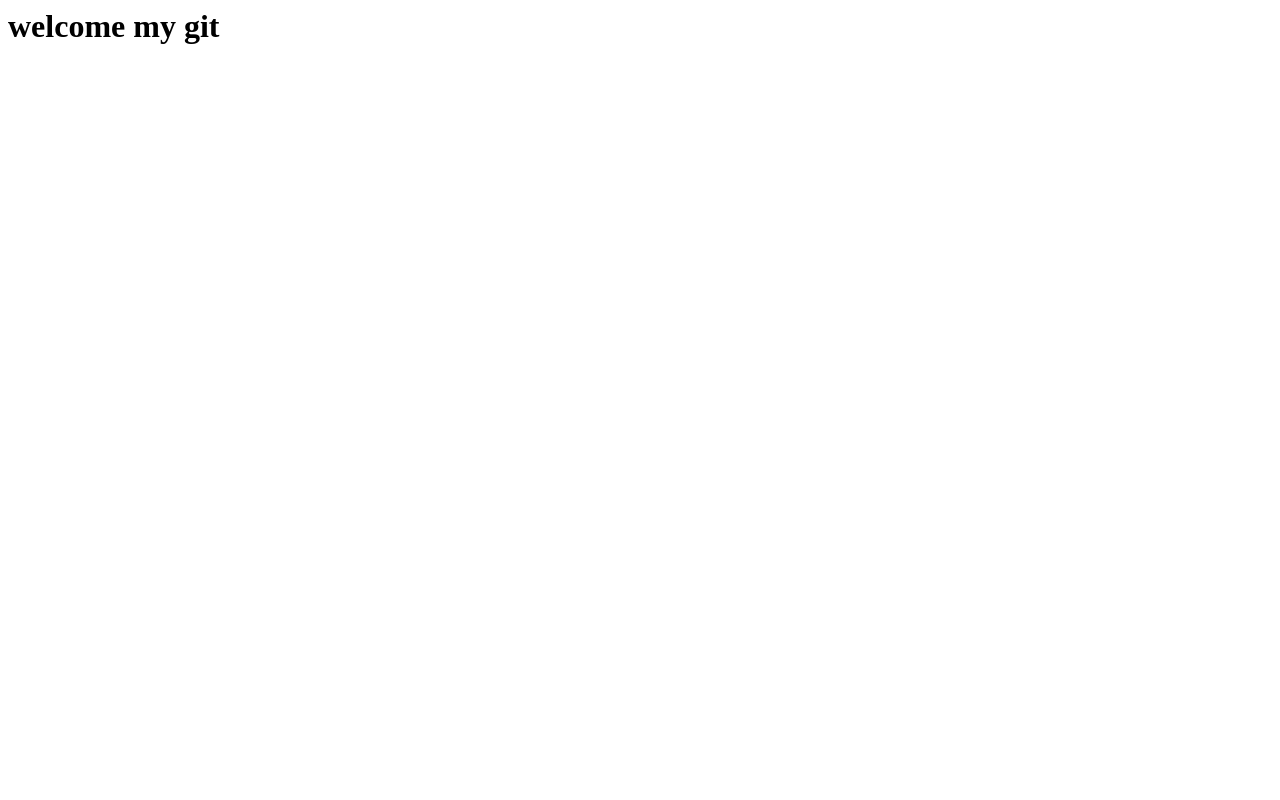
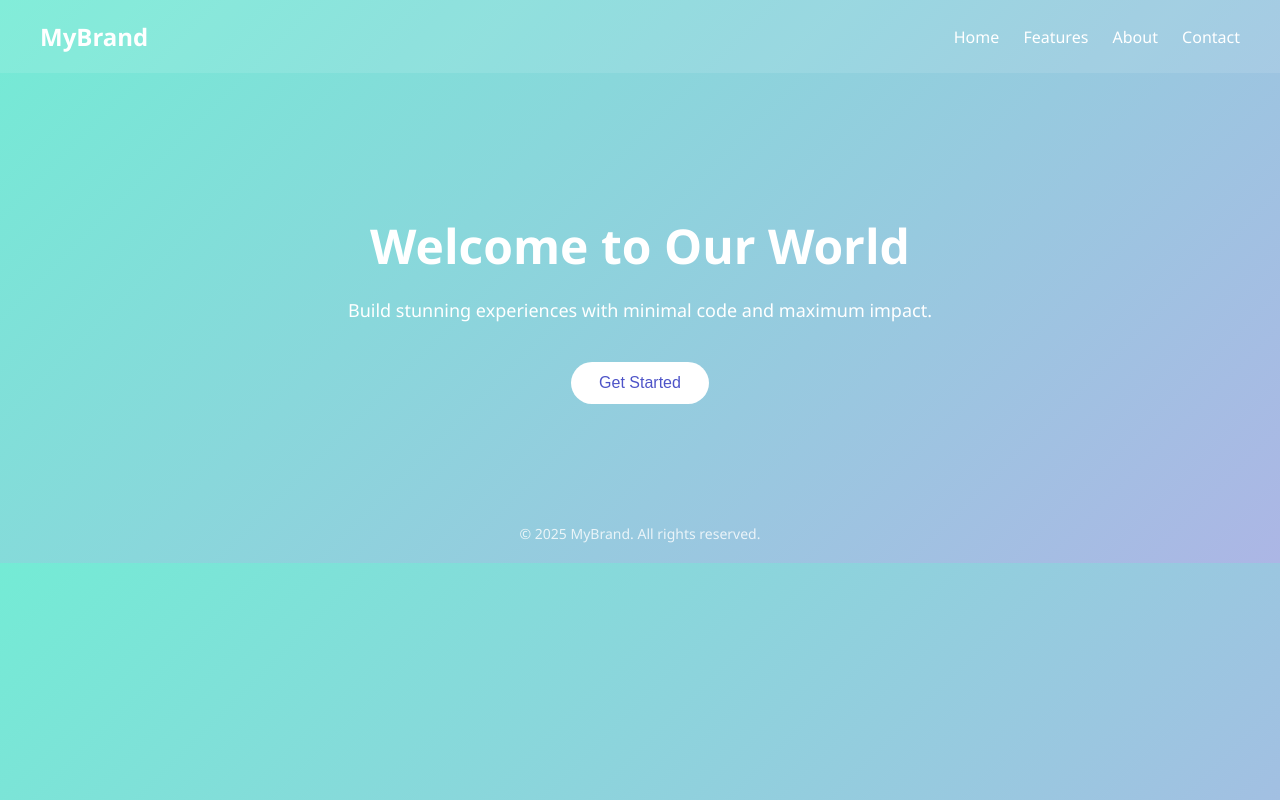
Before and after one commit to Fdubois1004/Fdubois1004.github.io, a plain HTML site: page index.html in a window 1280 px wide. Drawn offline with Linux system fonts and the light colour scheme.

Commit message:
Update index.html

```diff
--- a/index.html
+++ b/index.html
@@ -1 +1,100 @@
-<h1>welcome my git</h1>
+<!DOCTYPE html>
+<html lang="en">
+<head>
+  <meta charset="UTF-8" />
+  <meta name="viewport" content="width=device-width, initial-scale=1.0"/>
+  <title>Landing Page</title>
+  <style>
+    body {
+      margin: 0;
+      font-family: 'Segoe UI', Tahoma, Geneva, Verdana, sans-serif;
+      background: linear-gradient(135deg, #74ebd5, #ACB6E5);
+      color: #333;
+    }
+
+    header {
+      padding: 20px 40px;
+      background-color: rgba(255, 255, 255, 0.1);
+      display: flex;
+      justify-content: space-between;
+      align-items: center;
+    }
+
+    header h1 {
+      margin: 0;
+      font-size: 24px;
+      color: white;
+    }
+
+    nav a {
+      margin-left: 20px;
+      color: white;
+      text-decoration: none;
+      font-weight: 500;
+    }
+
+    .hero {
+      text-align: center;
+      padding: 100px 20px;
+    }
+
+    .hero h2 {
+      font-size: 48px;
+      margin-bottom: 20px;
+      color: white;
+    }
+
+    .hero p {
+      font-size: 18px;
+      margin-bottom: 40px;
+      color: white;
+    }
+
+    .btn {
+      padding: 12px 28px;
+      font-size: 16px;
+      background-color: white;
+      color: #4e54c8;
+      border: none;
+      border-radius: 30px;
+      cursor: pointer;
+      transition: 0.3s;
+    }
+
+    .btn:hover {
+      background-color: #f0f0f0;
+    }
+
+    footer {
+      text-align: center;
+      padding: 20px;
+      font-size: 14px;
+      color: #fff;
+      opacity: 0.8;
+    }
+  </style>
+</head>
+<body>
+
+  <header>
+    <h1>MyBrand</h1>
+    <nav>
+      <a href="#">Home</a>
+      <a href="#">Features</a>
+      <a href="#">About</a>
+      <a href="#">Contact</a>
+    </nav>
+  </header>
+
+  <section class="hero">
+    <h2>Welcome to Our World</h2>
+    <p>Build stunning experiences with minimal code and maximum impact.</p>
+    <button class="btn">Get Started</button>
+  </section>
+
+  <footer>
+    &copy; 2025 MyBrand. All rights reserved.
+  </footer>
+
+</body>
+</html>
```
